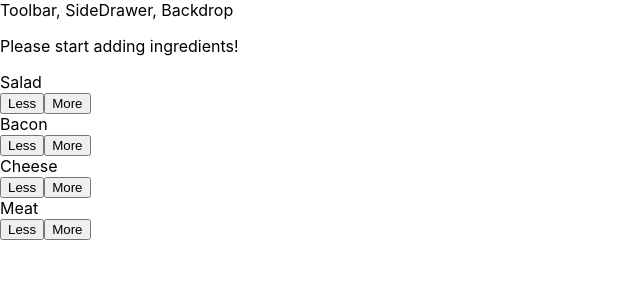
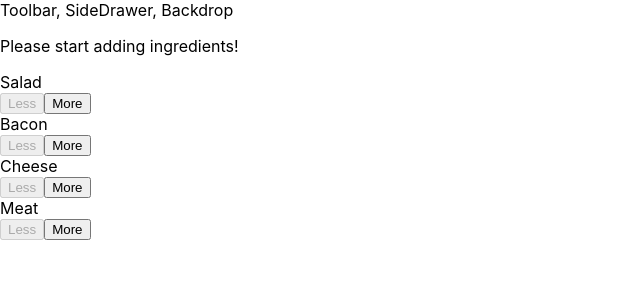
Before and after one commit to atm1504/ham-burger-react, a React app: page / in a window 1280 px wide. Shown: the top 300 px of the page, without its empty margins (0-640 px from the left). Built offline with nearby package versions, Linux system fonts and the light colour scheme.

Commit message:
Burger button disable

```diff
--- a/src/components/Burger/BuildControls/BuildControls.js
+++ b/src/components/Burger/BuildControls/BuildControls.js
@@ -21,6 +21,7 @@ export const BuildControls = (props) => {
                     type={ctrl.type}
                     added={() => props.ingredientAdded(ctrl.type)}
                     removed={() => props.removeIngredient(ctrl.type)}
+                    disabled={props.disabled[ctrl.type]}
                 />
             ))}
         </div>
--- a/src/containers/BurgerBuilder/BurgerBuilder.js
+++ b/src/containers/BurgerBuilder/BurgerBuilder.js
@@ -44,7 +44,7 @@ export default class BurgerBuilder extends Component {
 
     removeIngredientHandler = (type) => {
         const oldCount = this.state.ingredients[type]
-        if (oldCount > 0){
+        if (oldCount > 0) {
             const updatedCount = oldCount - 1;
             const updatedIngredients = {
                 ...this.state.ingredients
@@ -67,6 +67,10 @@ export default class BurgerBuilder extends Component {
 
 
     render() {
+        const disabledInfo = { ...this.state.ingredients }
+        for (let key in disabledInfo) {
+            disabledInfo[key] = disabledInfo[key] <= 0
+        }
         return (
             <Aux>
                 <Burger ingredients={this.state.ingredients} />
@@ -74,6 +78,7 @@ export default class BurgerBuilder extends Component {
                 <BuildControls
                     ingredientAdded={this.addIngredientHandler}
                     removeIngredient={this.removeIngredientHandler}
+                    disabled={disabledInfo}
                 />
             </Aux>
         )
```
